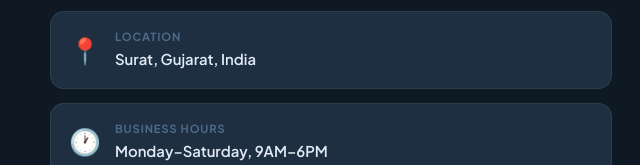
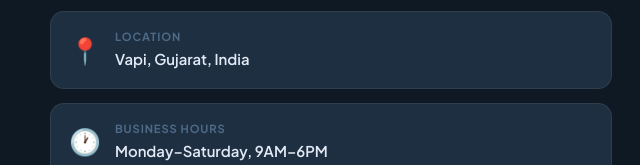
Before and after one commit to jayendrajsingh-droid/sjcorp, a website: page index.html in a window 1280 px wide. Shown: the part 3075-3240 px from the top of the page, 0-640 px from the left. Drawn offline with Linux system fonts and the light colour scheme.

Commit message:
Add files via upload

```diff
--- a/index.html
+++ b/index.html
@@ -419,7 +419,7 @@ footer{background:var(--c1);border-top:1px solid var(--brd);padding:56px 24px 24
         </div>
         <div class="info-card">
           <span class="info-icon">📍</span>
-          <div><div class="info-lbl">Location</div><div class="info-val">Surat, Gujarat, India</div></div>
+          <div><div class="info-lbl">Location</div><div class="info-val">Vapi, Gujarat, India</div></div>
         </div>
         <div class="info-card">
           <span class="info-icon">🕐</span>
```
